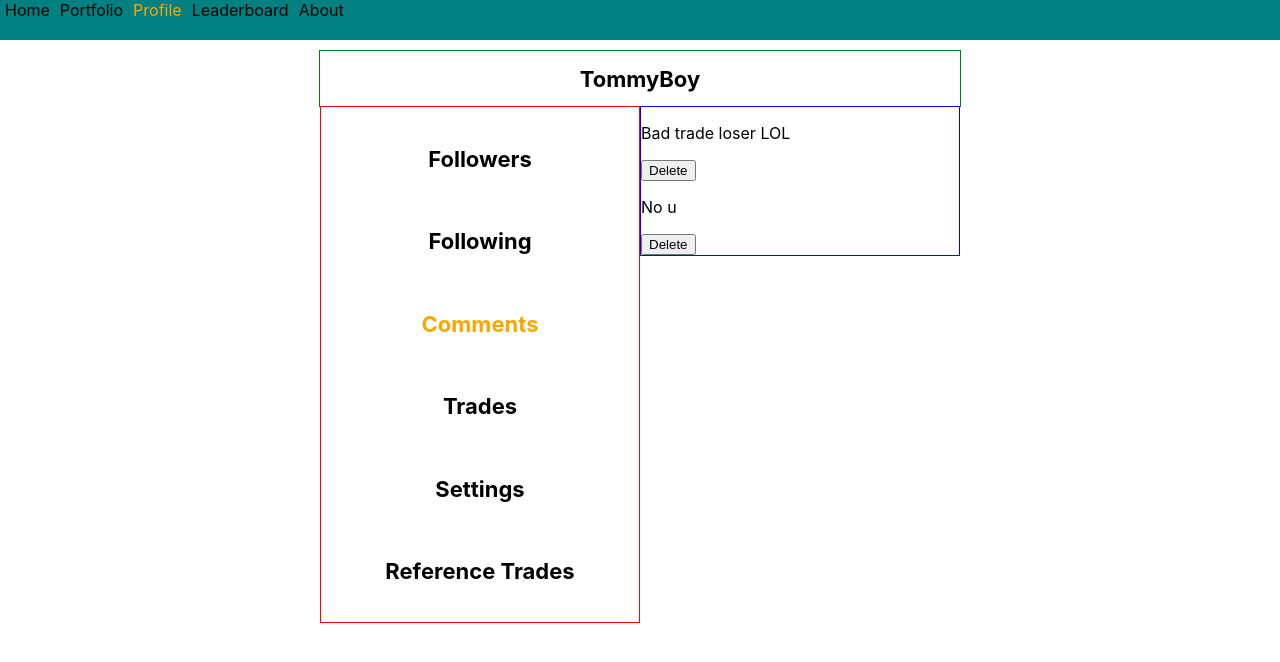
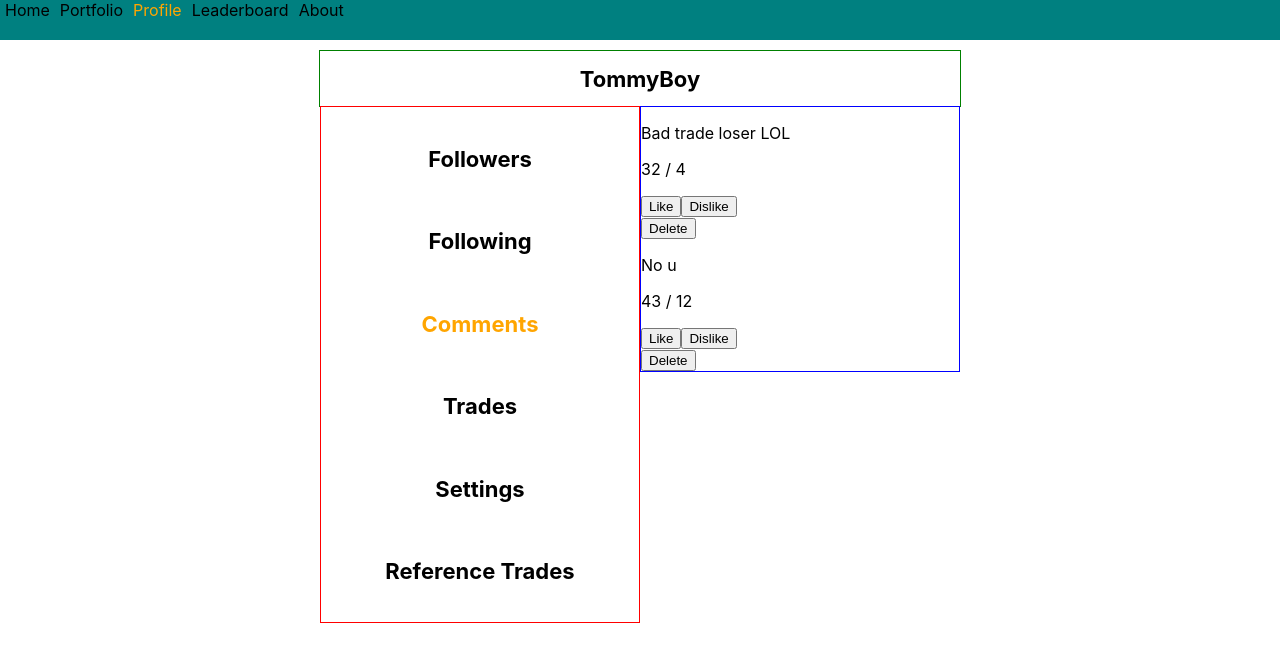
Before and after one commit to tommy-js/GreenStack-dev, a React (Create React App) app: page /profile/comments in a window 1280 px wide. Shown: the top 662 px of the page. Built offline with nearby package versions, Linux system fonts and the light colour scheme.

Commit message:
Like functionality on comments and a bunch of routing stuff

```diff
--- a/src/App.tsx
+++ b/src/App.tsx
@@ -151,7 +151,7 @@ function App() {
                 <Profile />
               </Route>
               {companyProfiles.map((el) => (
-                <Route path={`/${el.title}`}>
+                <Route path={`/${el.ticker}`}>
                   <StockPage title={el.title} ticker={el.ticker} />
                 </Route>
               ))}
--- a/src/Comment.tsx
+++ b/src/Comment.tsx
@@ -1,4 +1,5 @@
-import React from "react";
+import React, { useState } from "react";
+import LikeComponent from "./LikeComponent";
 
 interface Props {
   user: string;
@@ -15,9 +16,7 @@ const Comment: React.FC<Props> = (props) => {
         {props.user} at {props.timestamp}
       </p>
       <p>{props.comment}</p>
-      <p>
-        {props.likes} / {props.dislikes}
-      </p>
+      <LikeComponent likes={props.likes} dislikes={props.dislikes} />
     </div>
   );
 };
--- a/src/CompanyComments.tsx
+++ b/src/CompanyComments.tsx
@@ -9,6 +9,8 @@ const CompanyComments: React.FC = () => {
       predictedPrice: 74.5,
       recommendation: "Short",
       timestamp: 2242423,
+      likes: 23,
+      dislikes: 103,
     },
     {
       user: "John",
@@ -16,6 +18,8 @@ const CompanyComments: React.FC = () => {
       predictedPrice: 132.32,
       recommendation: "Hold",
       timestamp: 242425,
+      likes: 302,
+      dislikes: 1,
     },
   ];
 
@@ -28,6 +32,8 @@ const CompanyComments: React.FC = () => {
           predictedPrice={el.predictedPrice}
           recommendation={el.recommendation}
           timestamp={el.timestamp}
+          likes={el.likes}
+          dislikes={el.dislikes}
         />
       ))}
     </div>
--- /dev/null
+++ b/src/LikeComponent.tsx
@@ -0,0 +1,53 @@
+import React, { useState } from "react";
+
+interface Props {
+  likes: number;
+  dislikes: number;
+}
+
+const LikeComponent: React.FC<Props> = (props) => {
+  const [likeRatio, setLikeRatio] = useState(props.likes);
+  const [dislikeRatio, setDislikeRatio] = useState(props.dislikes);
+  const [liked, setLiked] = useState(false);
+  const [disliked, setDisliked] = useState(false);
+
+  function likeButton() {
+    if (liked === false) {
+      setLikeRatio(likeRatio + 1);
+      if (disliked === true) {
+        setDislikeRatio(dislikeRatio - 1);
+      }
+      setLiked(true);
+    } else if (liked === true) {
+      setLikeRatio(likeRatio - 1);
+      setLiked(false);
+      setDisliked(false);
+    }
+  }
+
+  function dislikeButton() {
+    if (disliked === false) {
+      setDislikeRatio(dislikeRatio + 1);
+      if (liked === true) {
+        setLikeRatio(likeRatio - 1);
+      }
+      setDisliked(true);
+    } else if (disliked === true) {
+      setDislikeRatio(dislikeRatio - 1);
+      setDisliked(false);
+      setLiked(false);
+    }
+  }
+
+  return (
+    <div>
+      <p>
+        {likeRatio} / {dislikeRatio}
+      </p>
+      <button onClick={() => likeButton()}>Like</button>
+      <button onClick={() => dislikeButton()}>Dislike</button>
+    </div>
+  );
+};
+
+export default LikeComponent;
--- a/src/MapBlock.tsx
+++ b/src/MapBlock.tsx
@@ -7,7 +7,7 @@ const MapBlock: React.FC = () => {
   return (
     <div id="map_block">
       {companyProfiles.map((el) => (
-        <Link to={`/${el.title}`}>
+        <Link to={`/${el.ticker}`}>
           <SuggestedCompany key={el.title} text={el.title} />
         </Link>
       ))}
--- a/src/ProfileActivityPurchase.tsx
+++ b/src/ProfileActivityPurchase.tsx
@@ -14,9 +14,10 @@ interface Props {
 }
 
 const ProfileActivityPurchase: React.FC<Props> = (props) => {
-  const [currentPrice, setCurrentPrice] = useState(0);
+  const [currentPrice, setCurrentPrice] = useState(1);
   const [shares, setShares] = useState(props.shares);
   const [validTrade, setValidTrade] = useState(true);
+  const [trading, setTrading] = useState(false);
 
   function saveToReference() {
     // PUSH TRADE TO MONGO FOR SAVING
@@ -25,6 +26,7 @@ const ProfileActivityPurchase: React.FC<Props> = (props) => {
   function mirrorTrade() {
     // RETRIEVE CURRENT PRICE PER SHARE OF PROPS.TICKER
     // SETCURRENTPRICE(PRICE OF PROPS.TICKER)
+    setTrading(true);
   }
 
   function executeMirror() {
@@ -50,6 +52,7 @@ const ProfileActivityPurchase: React.FC<Props> = (props) => {
   }
 
   function tradeContainer() {
+    if (trading === true) {
       return (
         <div>
           <p>
@@ -71,6 +74,7 @@ const ProfileActivityPurchase: React.FC<Props> = (props) => {
           <button onClick={() => executeMirror()}>Execute</button>
         </div>
       );
+    } else return null;
   }
 
   return (
--- a/src/ProfileComments.tsx
+++ b/src/ProfileComments.tsx
@@ -1,8 +1,11 @@
 import React, { useState } from "react";
+import LikeComponent from "./LikeComponent";
 import { Link } from "react-router-dom";
 
 interface Props {
   comment: string;
+  likes: number;
+  dislikes: number;
   tradeId: number;
   removeComment: (tradeId: number) => void;
 }
@@ -20,6 +23,7 @@ const ProfileComments: React.FC<Props> = (props) => {
       <Link to={`/trade/${props.tradeId}`}>
         <p>{props.comment}</p>
       </Link>
+      <LikeComponent likes={props.likes} dislikes={props.dislikes} />
       <button onClick={() => removeComment()}>Delete</button>
     </div>
   );
--- a/src/ProfileTrade.tsx
+++ b/src/ProfileTrade.tsx
@@ -1,8 +1,10 @@
 import React from "react";
+import { Link } from "react-router-dom";
 
 interface Props {
   title: string;
   ticker: string;
+  tradeId: number;
   type: string;
   date: string;
   price: number;
@@ -13,6 +15,7 @@ interface Props {
 const ProfileTrade: React.FC<Props> = (props) => {
   return (
     <div>
+      <Link to={`/trade/${props.tradeId}`}>
         <p>
           {props.type} on {props.date} of {props.title} #{props.ticker}.
         </p>
@@ -20,6 +23,7 @@ const ProfileTrade: React.FC<Props> = (props) => {
           Executed {props.shares} at a per-share value of {props.price} for a
           profit of {props.profit}.
         </p>
+      </Link>
     </div>
   );
 };
--- a/src/ShareListing.tsx
+++ b/src/ShareListing.tsx
@@ -1,4 +1,5 @@
 import React, { useState, useEffect } from "react";
+import { Link } from "react-router-dom";
 
 interface Props {
   title: string;
@@ -24,9 +25,11 @@ const ShareListing: React.FC<Props> = (props) => {
   return (
     <div id="share_listing">
       <div id="left_share_component">
-        <p>
-          {props.title} ${props.ticker}
-        </p>
+        <Link to={`/${props.ticker}`}>
+          <p>
+            {props.title} ${props.ticker} ({props.shares} shares)
+          </p>
+        </Link>
         <p>Earnings: {earnings}</p>
       </div>
       <div id="trade_buttons">
--- a/src/StockComment.tsx
+++ b/src/StockComment.tsx
@@ -1,5 +1,6 @@
 import React, { useEffect, useState } from "react";
 import timestampFunction from "./timestampFunction";
+import LikeComponent from "./LikeComponent";
 
 interface Props {
   user: string;
@@ -7,6 +8,8 @@ interface Props {
   timestamp: number;
   predictedPrice?: number;
   recommendation?: string;
+  likes: number;
+  dislikes: number;
 }
 
 const StockComment: React.FC<Props> = (props) => {
@@ -34,6 +37,7 @@ const StockComment: React.FC<Props> = (props) => {
       <p>posted {props.timestamp}</p>
       <p>Time: {time}</p>
       {bottomContainer()}
+      <LikeComponent likes={props.likes} dislikes={props.dislikes} />
     </div>
   );
 };
--- a/src/UserProfileComments.tsx
+++ b/src/UserProfileComments.tsx
@@ -3,8 +3,8 @@ import ProfileComments from "./ProfileComments";
 
 const UserProfileComments: React.FC = () => {
   const [testData, setTestData] = useState([
-    { comment: "Bad trade loser LOL", tradeId: 24423 },
-    { comment: "No u", tradeId: 2245563443 },
+    { comment: "Bad trade loser LOL", likes: 32, dislikes: 4, tradeId: 24423 },
+    { comment: "No u", likes: 43, dislikes: 12, tradeId: 2245563443 },
   ]);
 
   function removeComment(tradeId: number) {
@@ -23,6 +23,8 @@ const UserProfileComments: React.FC = () => {
         <ProfileComments
           removeComment={removeComment}
           comment={el.comment}
+          likes={el.likes}
+          dislikes={el.dislikes}
           tradeId={el.tradeId}
         />
       ))}
--- a/src/UserProfileTrades.tsx
+++ b/src/UserProfileTrades.tsx
@@ -6,6 +6,7 @@ const UserProfileTrades: React.FC = () => {
     {
       title: "Apple",
       ticker: "AAPL",
+      tradeId: 2332,
       type: "Sell",
       date: "2/22/19",
       price: 223.54,
@@ -15,6 +16,7 @@ const UserProfileTrades: React.FC = () => {
     {
       title: "Tesla",
       ticker: "TSLA",
+      tradeId: 239334,
       type: "Sell",
       date: "4/6/19",
       price: 653.54,
@@ -29,6 +31,7 @@ const UserProfileTrades: React.FC = () => {
         <ProfileTrade
           title={el.title}
           ticker={el.ticker}
+          tradeId={el.tradeId}
           type={el.type}
           date={el.date}
           price={el.price}
```
Lines whose indentation alone changed are shown as unchanged.
